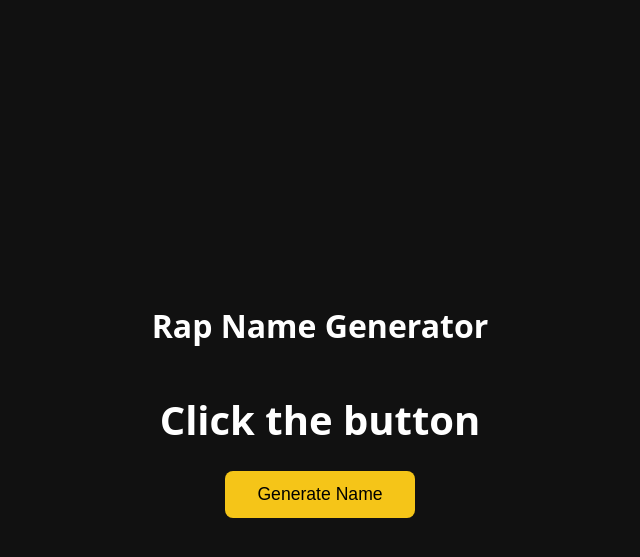
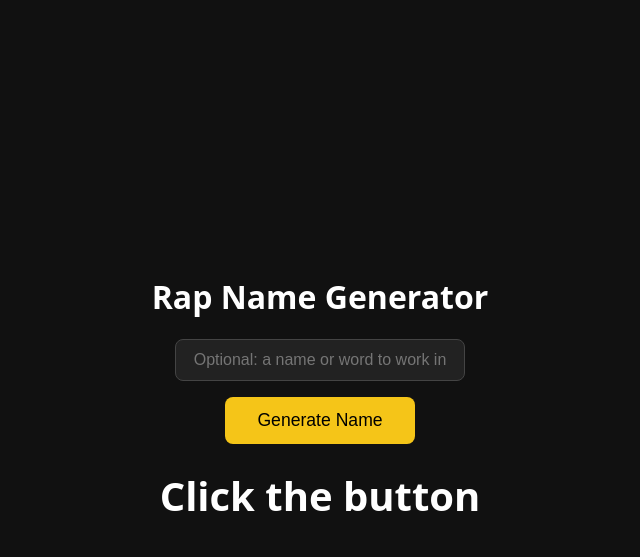
Before and after one commit to JkingDev88/rap-name-generator, a Flask app: page / in a window 1280 px wide. Shown: the top 557 px of the page, without its empty margins (320-960 px from the left). Run offline with Flask 3, Linux system fonts and the light colour scheme.

Commit message:
Phase 2a: seed input with server-side validation

```diff
--- a/app.py
+++ b/app.py
@@ -1,5 +1,6 @@
 import random
-from flask import Flask, jsonify, render_template
+import re
+from flask import Flask, jsonify, render_template, request
 
 app = Flask(__name__)
 
@@ -8,9 +9,29 @@ WORDS = ["Cipher", "Static", "Midnight", "Vandal", "Ghost", "Chrome",
          "Velvet", "Thunder", "Atlas", "Neon", "Riot", "Phantom"]
 SUFFIXES = ["the Great", "Da Kid", "XL", "Jr.", "the Poet", "Gold"]
 
+# Allowlist: letters, numbers, spaces, hyphens, apostrophes. 1-20 characters.
+SEED_PATTERN = re.compile(r"^[A-Za-z0-9 '\-]{1,20}$")
+MAX_RAW_LENGTH = 100
 
-def build_name():
+
+def clean_seed(raw):
+    """Return a safe seed string, or None if the input is not allowed."""
+    if len(raw) > MAX_RAW_LENGTH:
+        return None
+    seed = " ".join(raw.split())  # trim and collapse extra whitespace
+    if not SEED_PATTERN.fullmatch(seed):
+        return None
+    return seed
+
+
+def build_name(seed=None):
     pattern = random.choice([1, 2, 3])
+    if seed:
+        if pattern == 1:
+            return f"{random.choice(PREFIXES)} {seed}"
+        if pattern == 2:
+            return f"{seed} {random.choice(SUFFIXES)}"
+        return f"{random.choice(PREFIXES)} {seed} {random.choice(SUFFIXES)}"
     if pattern == 1:
         return f"{random.choice(PREFIXES)} {random.choice(WORDS)}"
     if pattern == 2:
@@ -25,7 +46,15 @@ def home():
 
 @app.get("/generate")
 def generate():
-    return jsonify(name=build_name())
+    raw = request.args.get("seed", "")
+    if raw.strip() == "":
+        return jsonify(name=build_name())
+    seed = clean_seed(raw)
+    if seed is None:
+        return jsonify(
+            error="Use 1-20 letters, numbers, spaces, hyphens, or apostrophes."
+        ), 400
+    return jsonify(name=build_name(seed))
 
 
 if __name__ == "__main__":
--- a/templates/index.html
+++ b/templates/index.html
@@ -23,6 +23,18 @@
       min-height: 3rem;
       text-align: center;
     }
+    #name.error { font-size: 1.1rem; color: #ff6b6b; }
+    input {
+      font-size: 1rem;
+      padding: 0.7rem 1rem;
+      border-radius: 8px;
+      border: 1px solid #444;
+      background: #222;
+      color: #fff;
+      margin-bottom: 1rem;
+      width: 16rem;
+      text-align: center;
+    }
     button {
       font-size: 1.1rem;
       padding: 0.8rem 2rem;
@@ -36,16 +48,25 @@
 </head>
 <body>
   <h1>Rap Name Generator</h1>
+  <input id="seed" type="text" maxlength="20"
+         placeholder="Optional: a name or word to work in">
+  <button id="generate-btn">Generate Name</button>
   <div id="name">Click the button</div>
-  <button id="generate-btn">Generate Name</button>
 
   <script>
     const nameEl = document.getElementById("name");
+    const seedEl = document.getElementById("seed");
 
     document.getElementById("generate-btn").addEventListener("click", async () => {
-      const response = await fetch("/generate");
+      const response = await fetch("/generate?seed=" + encodeURIComponent(seedEl.value));
       const data = await response.json();
-      nameEl.textContent = data.name;
+      if (response.ok) {
+        nameEl.className = "";
+        nameEl.textContent = data.name;
+      } else {
+        nameEl.className = "error";
+        nameEl.textContent = data.error;
+      }
     });
   </script>
 </body>
```
